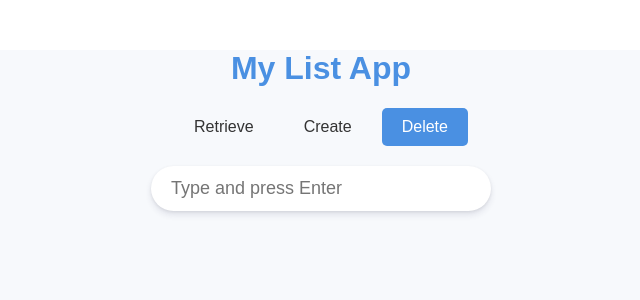
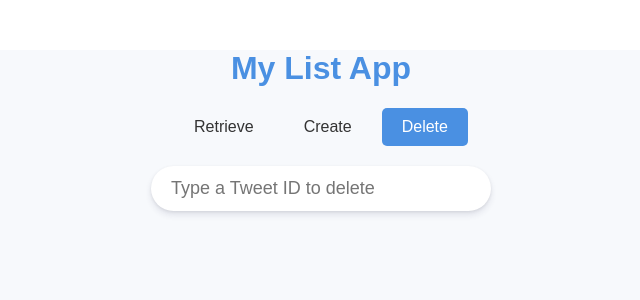
Before and after one commit to SJSU-MSSE/CMPE272-Twitter-Service, a React (Create React App) app in the folder twitter-ui/: page / in a window 1280 px wide. Both pictures are taken after a click on the element "Delete". Shown: the top 300 px of the page, without its empty margins (319-959 px from the left). Built offline with nearby package versions, Linux system fonts and the light colour scheme.

Commit message:
Updated placeholders for input box

```diff
--- a/twitter-ui/src/Views/TwitterClientMainView.js
+++ b/twitter-ui/src/Views/TwitterClientMainView.js
@@ -30,13 +30,10 @@ function TwitterClientMainView() {
                 try {
                     const result = await deleteTweet(inputValue)
                     setMessage('Tweet deleted successfully!');
-
                     setInputValue('');
                 } catch (error) {
                     setMessage(`${error.message}`);
                 }
-
-
             }
         } else {
             setMessage('');
@@ -72,7 +69,7 @@ function TwitterClientMainView() {
                 value={inputValue}
                 onChange={handleChange}
                 onKeyPress={handleKeyPress}
-                placeholder="Type and press Enter" />
+                placeholder="Enter a Tweet Message to post" />
         )}
 
         {activeSegment === 'delete' && (
@@ -81,7 +78,7 @@ function TwitterClientMainView() {
                 value={inputValue}
                 onChange={handleChange}
                 onKeyPress={handleKeyPress}
-                placeholder="Type and press Enter" />
+                placeholder="Type a Tweet ID to delete" />
         )}
         {/* Content based on Segment */}
         {activeSegment === 'retrieve' && (
@@ -92,11 +89,6 @@ function TwitterClientMainView() {
             </ul>
         )}
 
-
-
-        {/* For this example, 'Delete' just clears the list when clicked.
-            You can modify this based on your actual use-case. */}
-
         </div>
     );
 }
```
